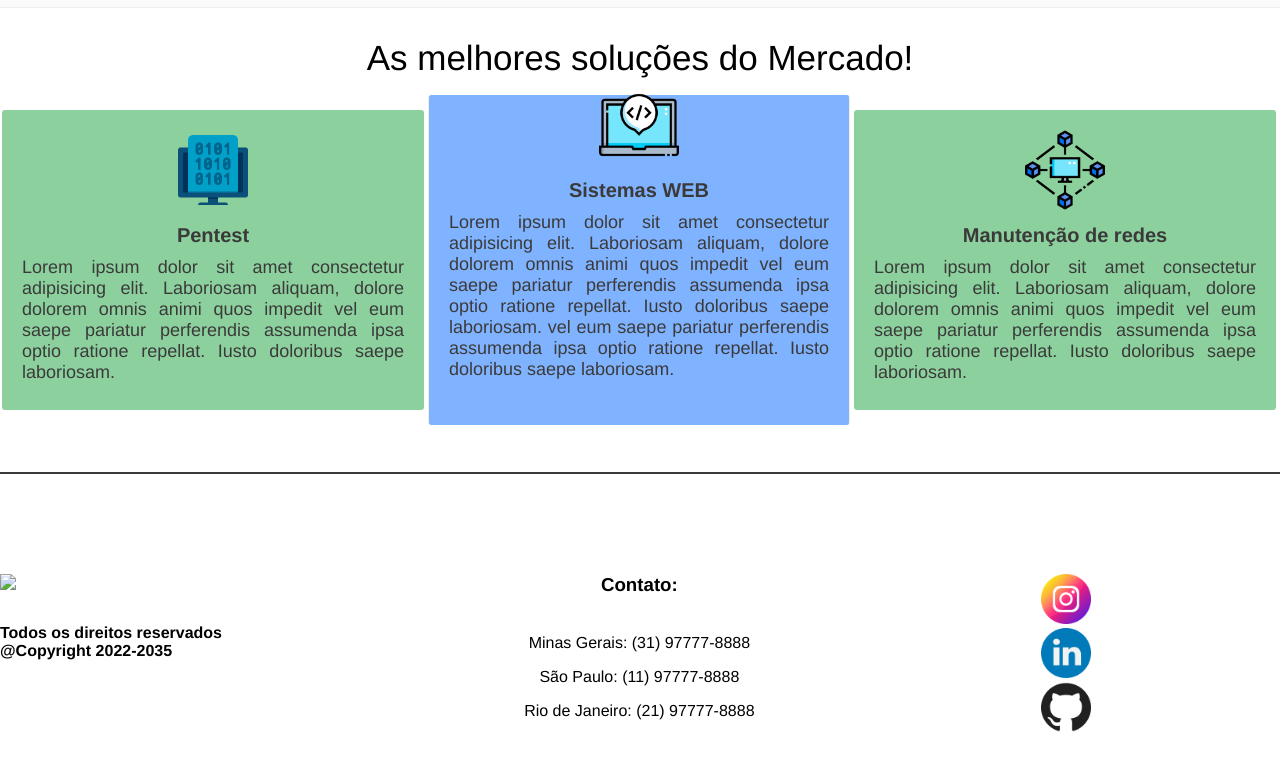
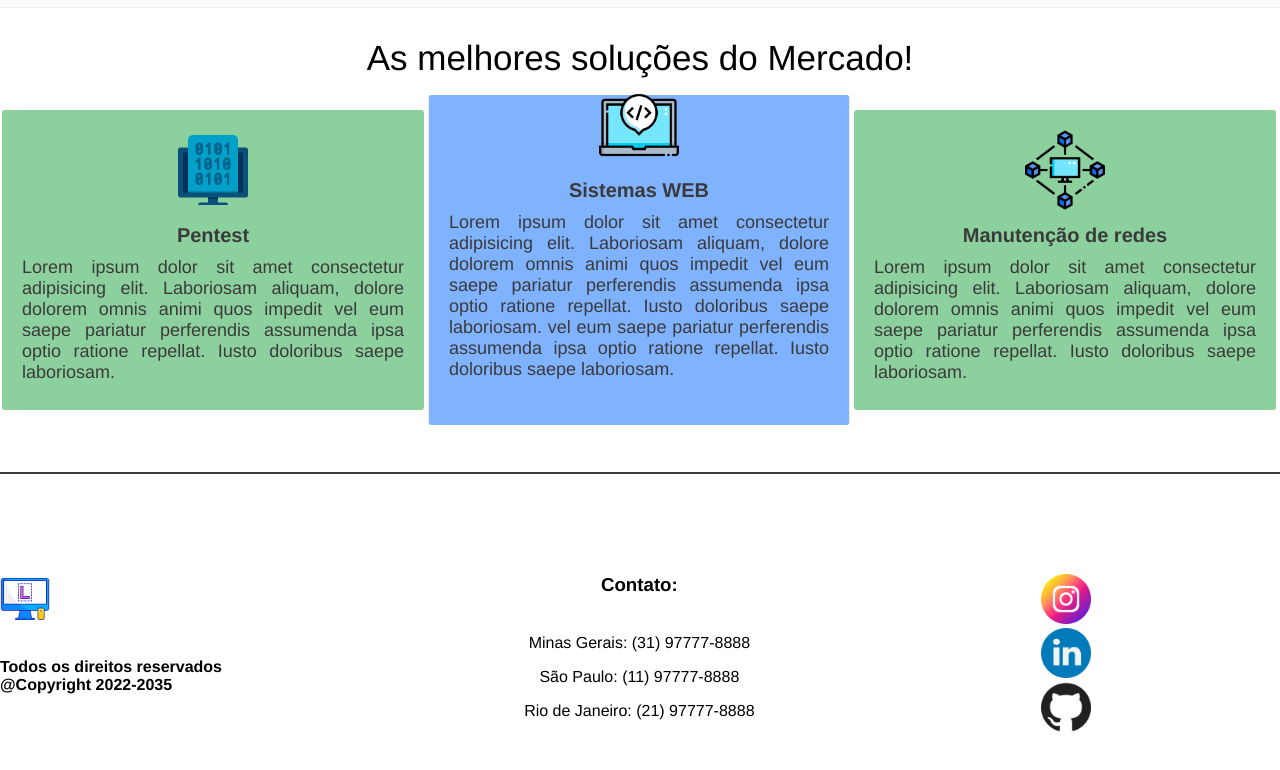
Before and after one commit to matheuscaua/LandingPage-HTML5-CSS3, a plain HTML site: page Projeto01/index.html in a window 1280 px wide. Shown: the part 1350-2120 px from the top of the page. Drawn offline with Linux system fonts and the light colour scheme.

Commit message:
Update index.html

```diff
--- a/Projeto01/index.html
+++ b/Projeto01/index.html
@@ -154,7 +154,7 @@
         <footer>
             <div class="center">
                 <div class="apresentacao-footer">
-                    <img src="images/bing.png">
+                    <img src="images/logo-design.png">
                     <h4>Todos os direitos reservados</h4>
                     <h4>@Copyright 2022-2035</h4>
                 </div>
```
